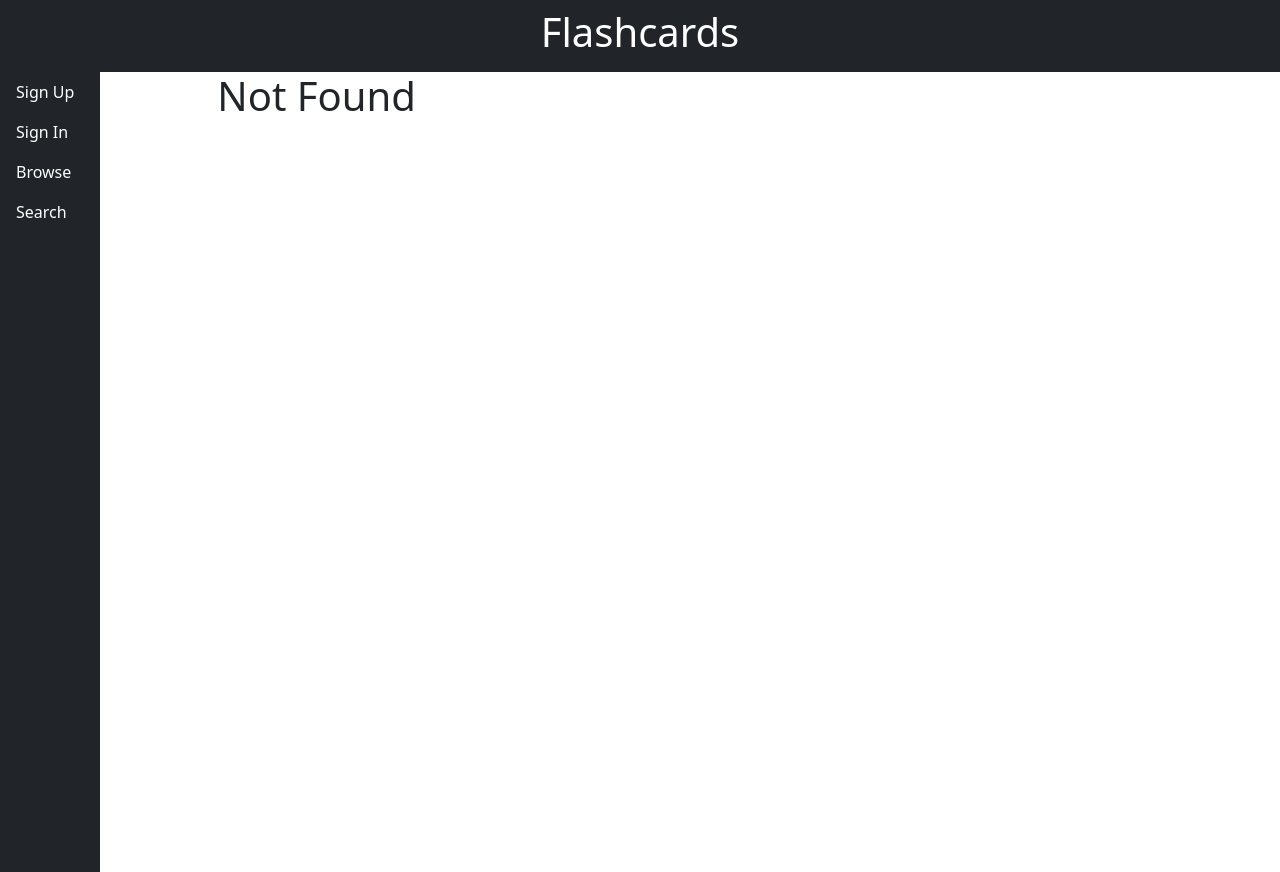
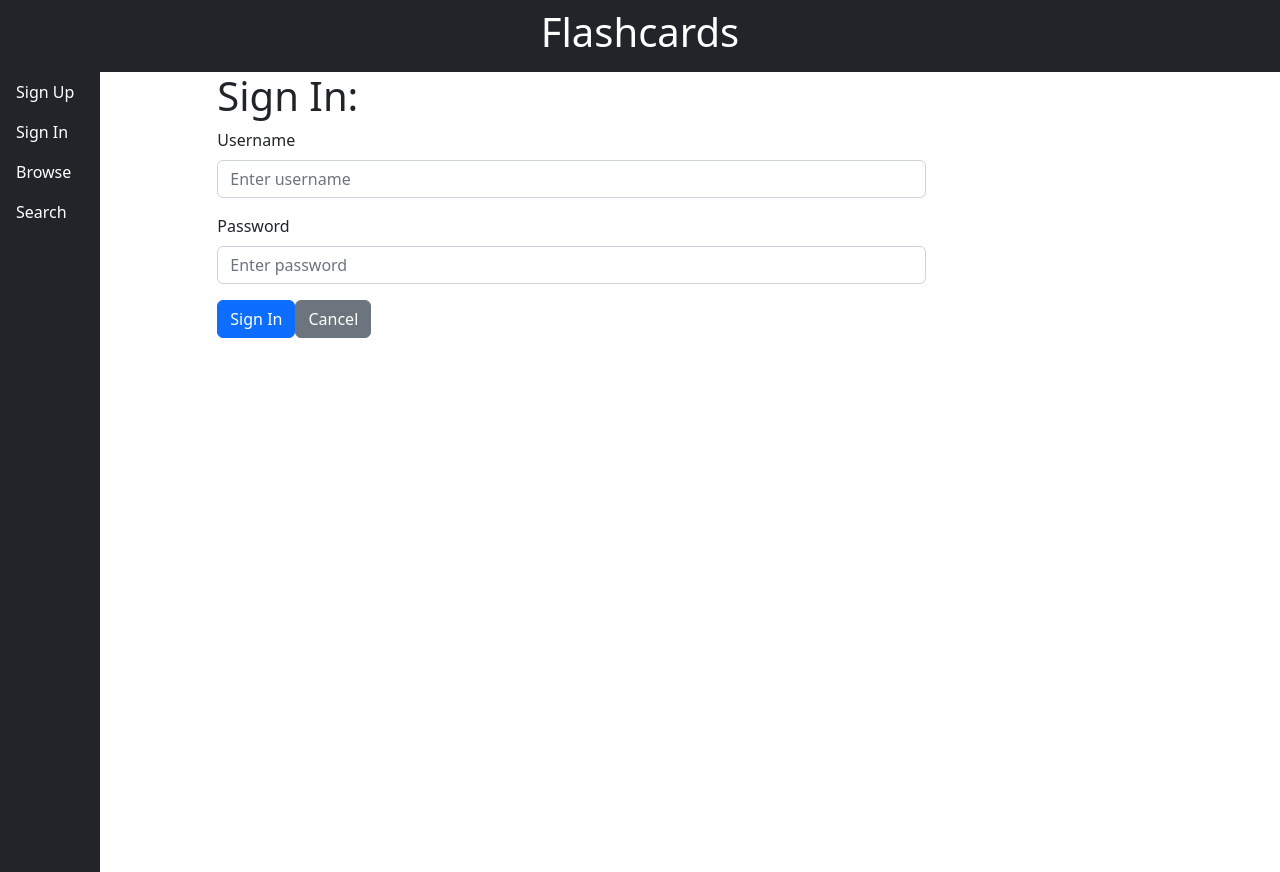
Before and after one commit to smiauek/flashcards-client, a React (Create React App) app: page /sign-in in a window 1280 px wide. Before the commit this address had no page. Built offline with nearby package versions, Linux system fonts and the light colour scheme.

Commit message:
sign in form

```diff
--- a/src/App.js
+++ b/src/App.js
@@ -1,4 +1,4 @@
-import React from "react";
+import React, { useState } from "react";
 import { Routes, Route, Navigate } from "react-router-dom";
 import Browse from "./components/menu/Browse";
 import AddCard from "./components/card/AddCard";
@@ -11,8 +11,13 @@ import Menu from "./components/layout/Menu";
 import NotFound from "./components/layout/NotFound";
 import Study from "./components/study/Study";
 import SignUp from "./components/menu/SignUp";
+import SignIn from "./components/menu/SignIn";
 
 function App() {
+  const [user, setUser] = useState({});
+
+  // const [user, setUser] = useState({userId: 1, username: "user1"});
+
   return (
     <div>
       <Header />
@@ -28,6 +33,7 @@ function App() {
               element={<Navigate to="/browse" replace />}
             />
             <Route path="/sign-up" element={<SignUp />} />
+            <Route path="/sign-in" element={<SignIn />} />
             <Route path="/decks/:deckId/study" element={<Study />} />
             <Route path="/decks/:deckId/cards/new" element={<AddCard />} />
             <Route
--- a/src/components/layout/Menu.js
+++ b/src/components/layout/Menu.js
@@ -10,7 +10,7 @@ function Menu() {
         </a>
       </li>
       <li className="nav-item">
-        <a className="nav-link text-white" href="#">
+        <a className="nav-link text-white" href="/sign-in">
           Sign In
         </a>
       </li>
--- /dev/null
+++ b/src/components/menu/SignIn.js
@@ -0,0 +1,51 @@
+import React, { useState } from "react";
+import { useNavigate, Link } from "react-router-dom";
+import SignInForm from "../user/SignInForm";
+
+function SignIn() {
+  const navigate = useNavigate();
+
+  const initialFormState = {
+    username: "",
+    password: "",
+  };
+
+  const [formData, setFormData] = useState({ ...initialFormState });
+
+  const handleChange = ({ target }) => {
+    setFormData({
+      ...formData,
+      [target.name]: target.value,
+    });
+  };
+
+  const handleSignIn = async (event) => {
+    event.preventDefault();
+
+    //   await signIn(formData);
+
+    setFormData({ ...initialFormState });
+    navigate(`/`);
+  };
+
+  return (
+    <>
+      <h1>Sign In:</h1>
+      <SignInForm formData={formData} handleChange={handleChange} />
+
+      <button
+        form="cardForm"
+        type="submit"
+        className="btn btn-primary"
+        onClick={handleSignIn}
+      >
+        Sign In
+      </button>
+      <Link to={`/`}>
+        <button className="btn btn-secondary mr-2">Cancel</button>
+      </Link>
+    </>
+  );
+}
+
+export default SignIn;
--- /dev/null
+++ b/src/components/user/SignInForm.js
@@ -0,0 +1,42 @@
+import React from "react";
+
+function SignInForm({ formData, handleChange }) {
+  return (
+    <>
+      <form id="userForm" className="col-8">
+        <div className="mb-3">
+          <label className="form-label" htmlFor="username">
+            Username
+          </label>
+          <input
+            className="form-control"
+            type="text"
+            id="username"
+            name="username"
+            placeholder="Enter username"
+            required
+            onChange={handleChange}
+            value={formData.username}
+          />
+        </div>
+        <div className="mb-3">
+          <label className="form-label" htmlFor="password">
+            Password
+          </label>
+          <input
+            className="form-control"
+            type="password"
+            id="password"
+            name="password"
+            placeholder="Enter password"
+            required
+            onChange={handleChange}
+            value={formData.password}
+          />
+        </div>
+      </form>
+    </>
+  );
+}
+
+export default SignInForm;
```
